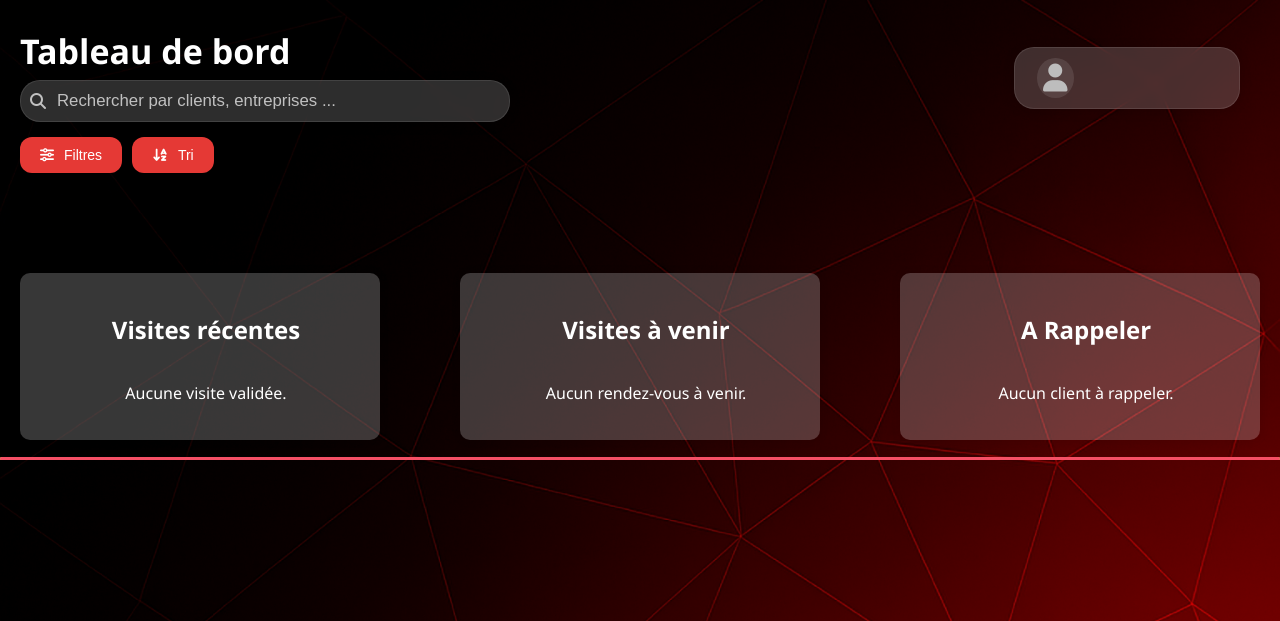
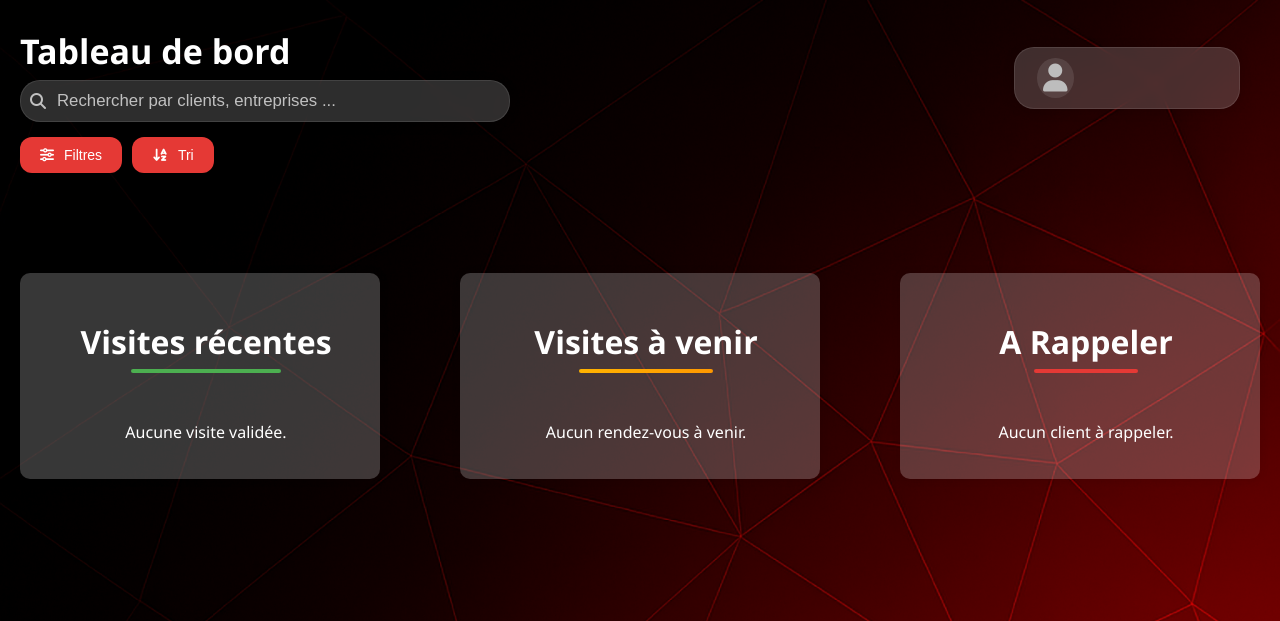
Before and after one commit to RubioCareco/CRM_Visites, a Django app: template front/templates/front/dashboard.html in a window 1280 px wide. Shown: the top 621 px of the page. Run offline with Django 5.2, Linux system fonts and the light colour scheme; the template is opened without the code that fills it, so the values that code supplies are empty.

Commit message:
dashboard à jour + histo rdv

```diff
--- a/front/static/front/css/dashboard.css
+++ b/front/static/front/css/dashboard.css
@@ -673,3 +673,42 @@
   border: 1px solid #444;
   border-radius: 10px;
 }
+
+.titre-colonne {
+  position: relative;
+  text-align: center;
+  margin-bottom: 24px;
+  padding-bottom: 8px;
+  font-size: 2rem;
+  font-weight: bold;
+}
+.titre-vert::after {
+  content: "";
+  display: block;
+  margin: 0 auto;
+  width: 60%;
+  height: 4px;
+  background: #4caf50;
+  border-radius: 2px;
+  margin-top: 6px;
+}
+.titre-orange::after {
+  content: "";
+  display: block;
+  margin: 0 auto;
+  width: 60%;
+  height: 4px;
+  background: linear-gradient(90deg, #ffb300, #ff9800);
+  border-radius: 2px;
+  margin-top: 6px;
+}
+.titre-rouge::after {
+  content: "";
+  display: block;
+  margin: 0 auto;
+  width: 60%;
+  height: 4px;
+  background: #e53935;
+  border-radius: 2px;
+  margin-top: 6px;
+}
--- a/front/templates/front/dashboard.html
+++ b/front/templates/front/dashboard.html
@@ -56,7 +56,7 @@
 
     <div class="cards">
       <div class="card recent-visits" id="recent-visits">
-        <h2 class="card-title success">Visites récentes</h2>
+        <h2 class="titre-colonne titre-vert">Visites récentes</h2>
         {% for rdv in visites_recentes %}
           <div class="visit-entry open-modal-btn" data-id="{{ rdv.id }}" data-nom="{{ rdv.client.nom }}" data-prenom="{{ rdv.client.prenom }}" data-entreprise="{{ rdv.client.entreprise|default_if_none:'' }}" data-date="{{ rdv.date_rdv|date:'d/m/Y' }}" data-heure="{{ rdv.heure_rdv|time:'H:i' }}" data-adresse="{{ rdv.client.adresse|default_if_none:'' }}" data-cp="{{ rdv.client.code_postal|default_if_none:'' }}" data-civilite="{{ rdv.client.civilite|default_if_none:'' }}" data-rs_nom="{{ rdv.client.rs_nom|default_if_none:'' }}" data-ville="{{ rdv.client.ville|default_if_none:'' }}" data-telephone="{{ rdv.client.telephone|default_if_none:'' }}" data-email="{{ rdv.client.e_mail|default_if_none:'' }}" data-code_comptable="{{ rdv.client.code_comptable|default_if_none:'' }}" data-statut="{{ rdv.client.statut|default_if_none:'N/A' }}">
               <p><strong>{% if rdv.client.civilite %}{{ rdv.client.civilite }} {% endif %}{{ rdv.client.rs_nom|default:"(sans raison sociale)" }}</strong></p>
@@ -69,7 +69,7 @@
       </div>
 
       <div class="card upcoming-visits" id="upcoming-visits">
-        <h2 class="card-title-coming">Visites à venir</h2>
+        <h2 class="titre-colonne titre-orange">Visites à venir</h2>
         {% for rdv in rdvs_a_venir %}
           <div class="upcoming-entry open-modal-btn" data-id="{{ rdv.id }}" data-nom="{{ rdv.client.nom }}" data-prenom="{{ rdv.client.prenom }}" data-entreprise="{{ rdv.client.entreprise|default_if_none:'' }}" data-date="{{ rdv.date_rdv|date:'d/m/Y' }}" data-heure="{{ rdv.heure_rdv|time:'H:i' }}" data-adresse="{{ rdv.client.adresse|default_if_none:'' }}" data-cp="{{ rdv.client.code_postal|default_if_none:'' }}" data-civilite="{{ rdv.client.civilite|default_if_none:'' }}" data-rs_nom="{{ rdv.client.rs_nom|default_if_none:'' }}" data-ville="{{ rdv.client.ville|default_if_none:'' }}" data-telephone="{{ rdv.client.telephone|default_if_none:'' }}" data-email="{{ rdv.client.e_mail|default_if_none:'' }}" data-code_comptable="{{ rdv.client.code_comptable|default_if_none:'' }}" data-statut="{{ rdv.client.statut|default_if_none:'N/A' }}">
               <p><strong>{% if rdv.client.civilite %}{{ rdv.client.civilite }} {% endif %}{{ rdv.client.rs_nom|default:"(sans raison sociale)" }}</strong></p>
@@ -82,7 +82,7 @@
       </div>
 
       <div class="card reminders" id="reminders">
-        <h2 class="card-title-reminder">A Rappeler</h2>
+        <h2 class="titre-colonne titre-rouge">A Rappeler</h2>
         {% for rdv in a_rappeler %}
           <div class="reminder-entry open-modal-btn" data-id="{{ rdv.id }}" data-nom="{{ rdv.client.nom }}" data-prenom="{{ rdv.client.prenom }}" data-entreprise="{{ rdv.client.entreprise|default_if_none:'' }}" data-date="{{ rdv.date_rdv|date:'d/m/Y' }}" data-heure="{{ rdv.heure_rdv|time:'H:i' }}" data-adresse="{{ rdv.client.adresse|default_if_none:'' }}" data-cp="{{ rdv.client.code_postal|default_if_none:'' }}" data-civilite="{{ rdv.client.civilite|default_if_none:'' }}" data-rs_nom="{{ rdv.client.rs_nom|default_if_none:'' }}" data-ville="{{ rdv.client.ville|default_if_none:'' }}" data-telephone="{{ rdv.client.telephone|default_if_none:'' }}" data-email="{{ rdv.client.e_mail|default_if_none:'' }}" data-code_comptable="{{ rdv.client.code_comptable|default_if_none:'' }}" data-statut="{{ rdv.client.statut|default_if_none:'N/A' }}">
               <p><strong>{% if rdv.client.civilite %}{{ rdv.client.civilite }} {% endif %}{{ rdv.client.rs_nom|default:"(sans raison sociale)" }}</strong></p>
```
